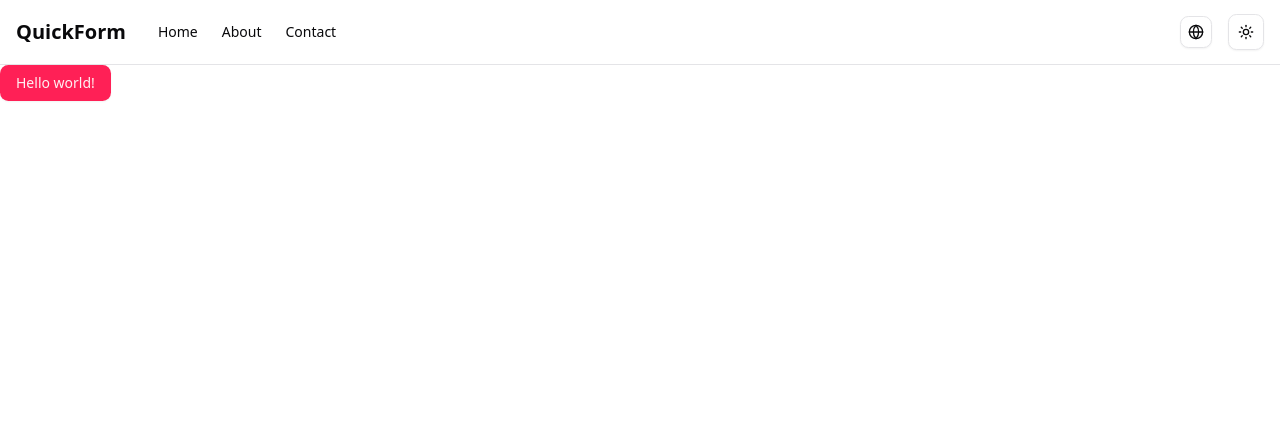
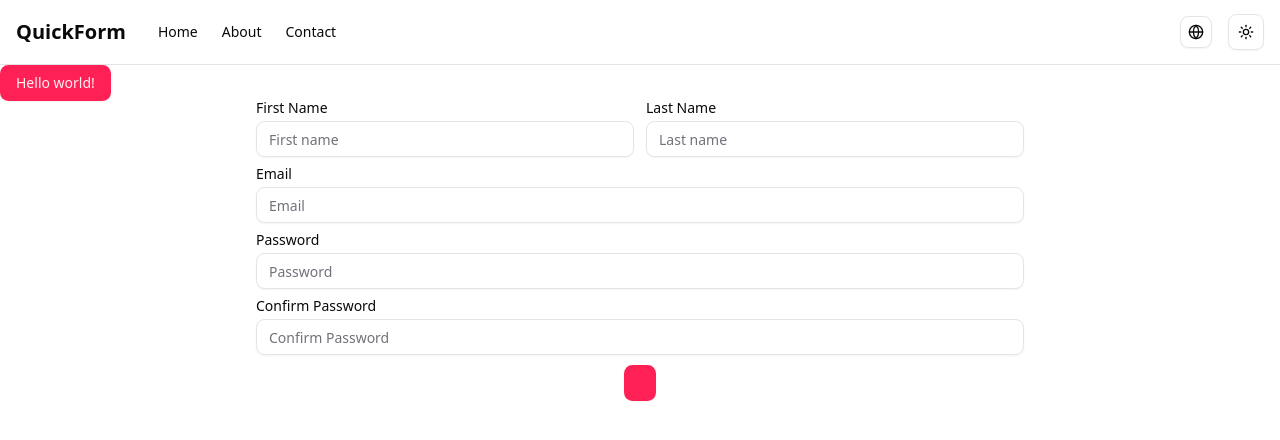
Before and after one commit to GulikoTevzadze/QuickForms, a Next.js app: page /en in a window 1280 px wide. Shown: the top 440 px of the page. Built offline with nearby package versions, Linux system fonts and the light colour scheme.

Commit message:
add new components

```diff
--- a/app/[locale]/page.js
+++ b/app/[locale]/page.js
@@ -1,5 +1,6 @@
 'use client';
 
+import SignUpForm from '@/components/SignUpForm';
 import { Button } from '@/components/ui/button';
 import { useTranslations } from 'next-intl';
 
@@ -12,6 +13,8 @@ export default function Home() {
     <>
       <Button>{t('title')}</Button>
 
+      <SignUpForm/>
+
     </>
   );
 }
--- a/components/SignUpForm.jsx
+++ b/components/SignUpForm.jsx
@@ -1,39 +1,112 @@
+"use client";
+import { useState } from "react";
+import { Label } from "@/components/ui/label";
+import { Input } from "@/components/ui/input";
+import { Button } from "@/components/ui/button";
+import { useForm } from "react-hook-form";
+import { useRouter } from "next/navigation";
+import { toast } from "sonner";
+
 export default function SignUpForm() {
+  const [isLoading, setIsLoading] = useState(false);
+  const router = useRouter();
+
+  const {
+    register,
+    handleSubmit,
+    watch,
+    formState: { errors },
+  } = useForm();
+
+  const password = watch("password");
+
+  const onHandlerSubmiT = async (data) => {
+    setIsLoading(true);
+    try {
+      const response = await fetch("/api/auth/register", {
+        method: "POST",
+        headers: {
+          "Content-Type": "application/json",
+        },
+        body: JSON.stringify(data),
+      });
+
+      const result = await response.json();
+
+      if (!response.ok) {
+        throw new Error(result.error || "Failed to sign up");
+      }
+
+      toast.success("Account created successfully! Please log in.");
+      router.push("/login");
+    } catch (error) {
+      toast.error(error.message || "Failed to sign up");
+    } finally {
+      setIsLoading(false);
+    }
+  };
+
   return (
-    <>
     <form
-        className="w-full flex justify-center items-center flex-col"
-        onSubmit={handleSubmit(onHandleSubmit)}
+      onSubmit={handleSubmit(onHandlerSubmiT)}
+      className="w-[60%] mx-auto flex justify-center items-center flex-col"
     >
+      <div className="w-full flex justify-between items-center gap-3">
         <div className="w-full mb-2.5 flex flex-col gap-1.5">
-          <Label htmlFor="email">Email</Label>
+          <Label htmlFor="firstName"> First Name </Label>
           <Input
-            type="email"
+            id="firstName"
+            placeholder="First name"
+            {...register("firstName", { required: true })}
+          />
+        </div>
+        <div className="w-full mb-2.5 flex flex-col gap-1.5">
+          <Label htmlFor="lastName"> Last Name </Label>
+          <Input
+            id="lastName"
+            placeholder="Last name"
+            {...register("lastName", { required: true })}
+          />
+        </div>
+      </div>
+      <div className="w-full mb-2.5 flex flex-col gap-1.5">
+        <Label htmlFor="email"> Email </Label>
+        <Input
           id="email"
           placeholder="Email"
-            className={cn(errors.email ? "border-red-500" : "")}
+          {...register("email", {
+            required: { value: true, message: "Email is required" },
+            pattern: {
+              value: /^[A-Z0-9._%+-]+@[A-Z0-9.-]+\.[A-Z]{2,}$/i,
+              message: "Invalid email address",
+            },
+          })}
         />
-          {errors.email && <span className="text-red-500 text-sm">{errors.email.message}</span>}
       </div>
       <div className="w-full mb-2.5 flex flex-col gap-1.5">
-          <Label htmlFor="password">Password</Label>
+        <Label htmlFor="password"> Password </Label>
         <Input
+          id="password"
           type="password"
-            id="password"
           placeholder="Password"
-            className={cn(errors.password ? "border-red-500" : "")}
-
+          {...register("password", {
+            required: { value: true, message: "Password is required" },
+          })}
         />
-          {errors.password && <span className="text-red-500 text-sm">{errors.password.message}</span>}
       </div>
-        <Button
-          type="submit"
-          variant="gost"
-          disabled={isLoading}
-        >
-          {/* {isLoading ? "Signing in..." : "Sign In"} */}
-        </Button>
+      <div className="w-full mb-2.5 flex flex-col gap-1.5">
+        <Label htmlFor="confirmPassword"> Confirm Password </Label>
+        <Input
+          id="confirmPassword"
+          type="password"
+          placeholder="Confirm Password"
+          {...register("confirmPassword", {
+            required: { value: true, message: "Please confirm your password" },
+            validate: (value) => value === password || "Passwords do not match",
+          })}
+        />
+      </div>
+      <Button type="submit" disabled={isLoading}></Button>
     </form>
-    </>
-  )
+  );
 }
--- a/package.json
+++ b/package.json
@@ -14,6 +14,7 @@
     "@radix-ui/react-label": "^2.1.7",
     "@radix-ui/react-slot": "^1.2.3",
     "@radix-ui/react-tabs": "^1.1.12",
+    "bcryptjs": "^3.0.2",
     "class-variance-authority": "^0.7.1",
     "clsx": "^2.1.1",
     "lucide-react": "^0.511.0",
@@ -23,6 +24,7 @@
     "react": "^19.0.0",
     "react-dom": "^19.0.0",
     "react-hook-form": "^7.57.0",
+    "sonner": "^1.7.4",
     "tailwind-merge": "^3.3.0"
   },
   "devDependencies": {
```
Also changed, not shown: 1 other file (tests, documents, lock files or other folders). Lines whose indentation alone changed are shown as unchanged.
